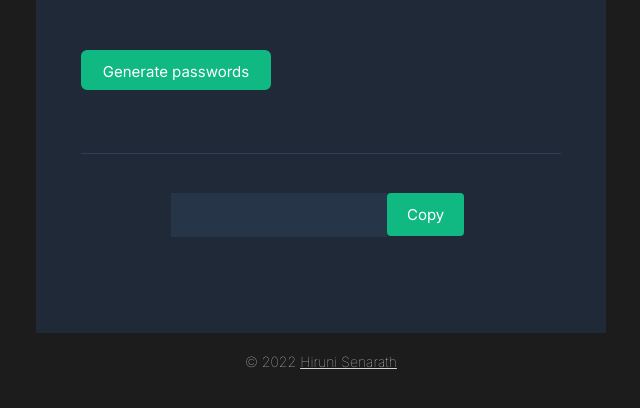
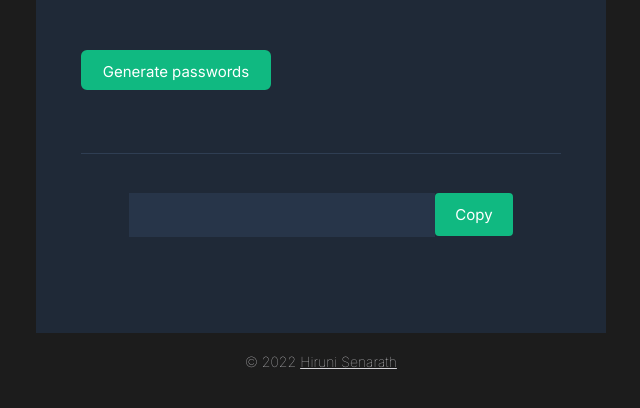
Before and after one commit to HSenarath/random-password-generator, a plain HTML site: page index.html in a window 1280 px wide. Shown: the part 334-742 px from the top of the page, without its empty margins (319-959 px from the left). Drawn offline with Linux system fonts and the light colour scheme.

Commit message:
Center the generated password in the text field

```diff
--- a/style/index.css
+++ b/style/index.css
@@ -32,7 +32,7 @@ button {
 }
 
 input {
-    width: 210px;
+    width: 300px;
     height: 40px;
 
     background-color: #273549;
@@ -69,6 +69,8 @@ p {
 #password-generated {
     color:#4ADF86;
     font-family: 'Inter', Arial, Helvetica, sans-serif;
+    font-size: 16px;
+    text-align: center;
 }
 
 /*container sizing and spacing*/
@@ -98,7 +100,8 @@ p {
 
 .result-wrapper {
     display: flex;
-    width: 300px;
+    justify-content: center;
+    width: 400px;
     height: 40px;
 }
 
```
